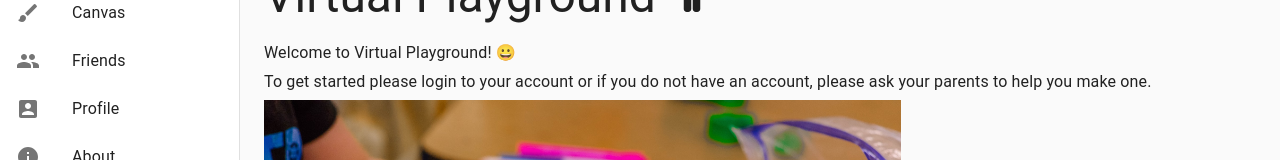
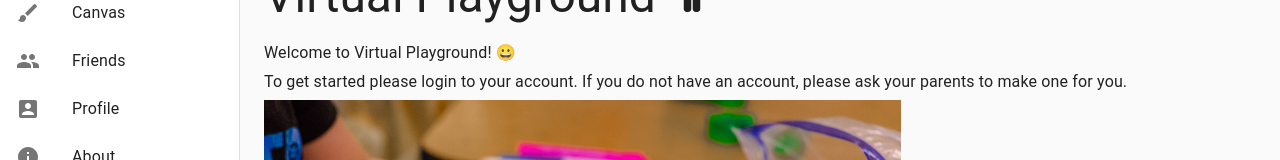
Before and after one commit to st970703/Group-19-Orange-Ox, a React (Create React App) app in the folder frontend/: page / in a window 1280 px wide. Shown: the part 132-292 px from the top of the page. Built offline with nearby package versions, Linux system fonts and the light colour scheme; no server answers.

Commit message:
Fixed sentences in Home.js

```diff
--- a/frontend/src/views/Home.js
+++ b/frontend/src/views/Home.js
@@ -14,8 +14,8 @@ const Home = () => {
         Welcome to Virtual Playground! 😀
       </Typography>
       <Typography variant="body1" gutterBottom>
-        To get started please login to your account or if you do not have an account,
-        please ask your parents to help you make one.
+        To get started please login to your account. If you do not have an account,
+        please ask your parents to make one for you.
       </Typography>
       <img src={painting_img} style={{ "height": 425 }} alt="painting_image" />
       <p>*Image from <a href={"https://unsplash.com/"}
```
